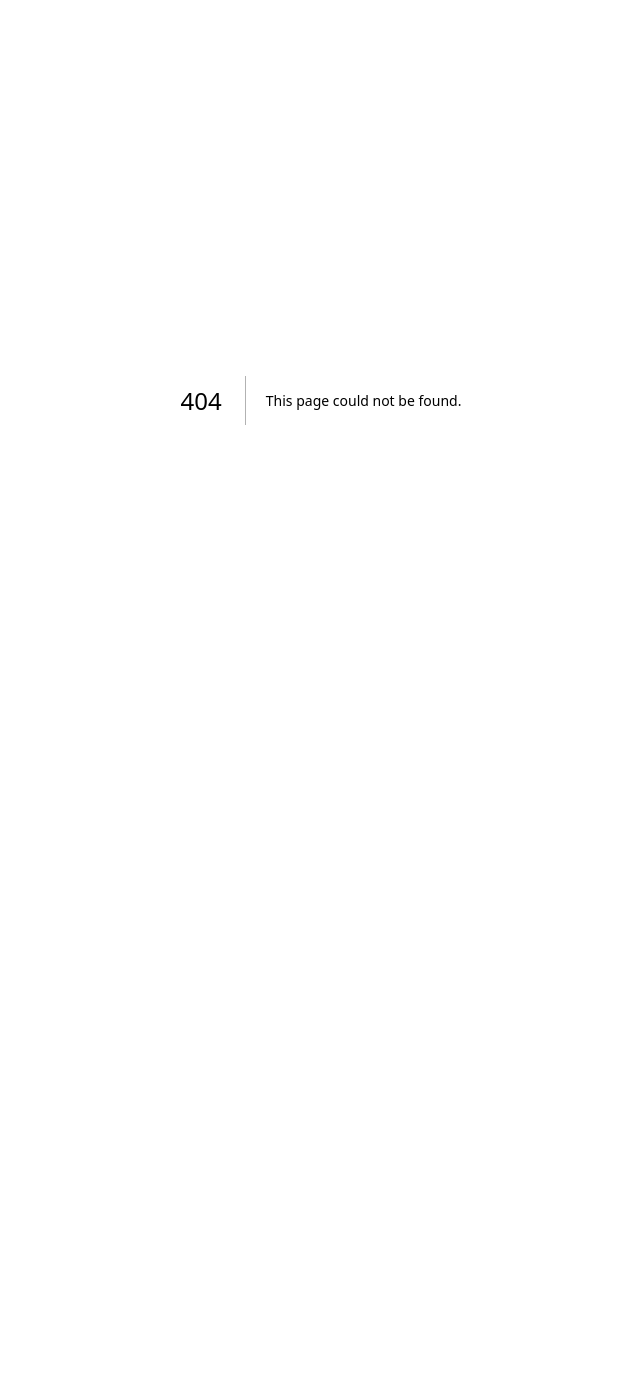
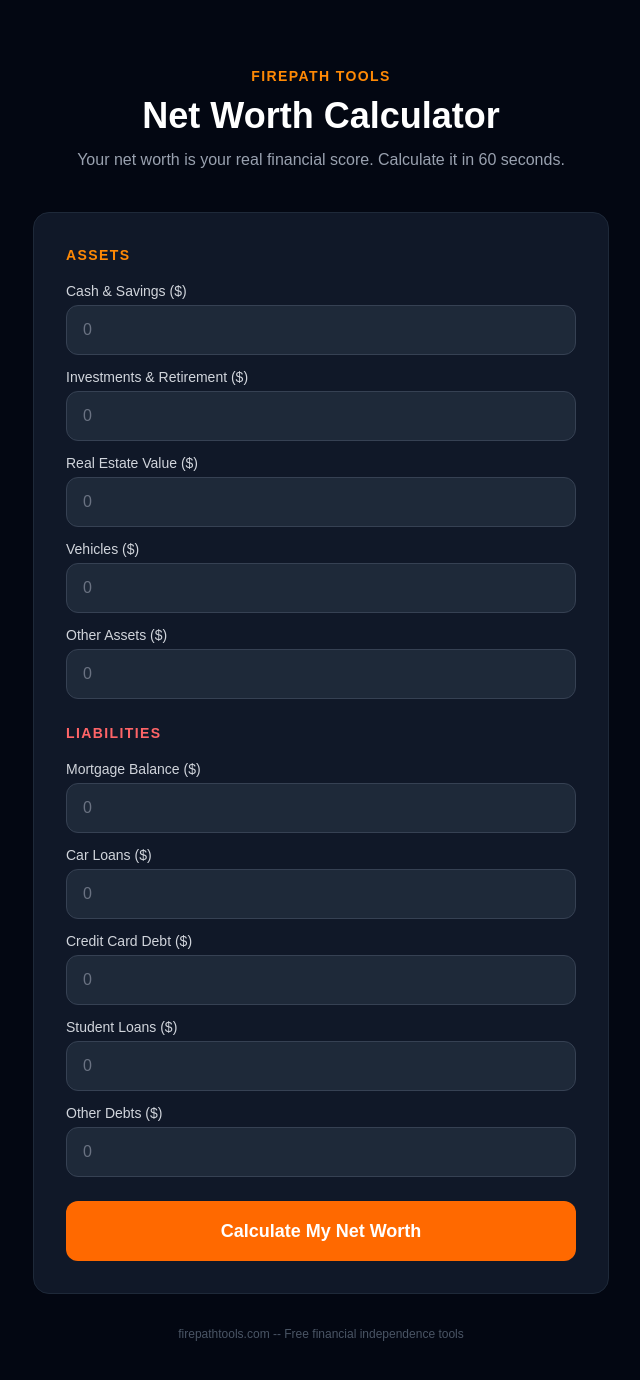
Before and after one commit to giraudsebastien79000-max/firepathtools, a Next.js app: page /tools/net-worth in a window 1280 px wide. Before the commit this address had no page. Shown: the top 1380 px of the page, without its empty margins (319-959 px from the left). Before the commit the page ends 800 px from the top, so only its background shows below. Built offline with nearby package versions, Linux system fonts and the light colour scheme.

Commit message:
Add Net Worth Calculator

```diff
--- /dev/null
+++ b/app/tools/net-worth/page.tsx
@@ -0,0 +1,79 @@
+"use client";
+import { useState } from "react";
+
+export default function NetWorth() {
+  const [cash, setCash] = useState("");
+  const [investments, setInvestments] = useState("");
+  const [realEstate, setRealEstate] = useState("");
+  const [vehicles, setVehicles] = useState("");
+  const [otherAssets, setOtherAssets] = useState("");
+  const [mortgage, setMortgage] = useState("");
+  const [carLoans, setCarLoans] = useState("");
+  const [creditCards, setCreditCards] = useState("");
+  const [studentLoans, setStudentLoans] = useState("");
+  const [otherDebts, setOtherDebts] = useState("");
+  const [result, setResult] = useState(null);
+
+  const calculate = () => {
+    const assets = (parseFloat(cash)||0) + (parseFloat(investments)||0) + (parseFloat(realEstate)||0) + (parseFloat(vehicles)||0) + (parseFloat(otherAssets)||0);
+    const liabilities = (parseFloat(mortgage)||0) + (parseFloat(carLoans)||0) + (parseFloat(creditCards)||0) + (parseFloat(studentLoans)||0) + (parseFloat(otherDebts)||0);
+    const netWorth = assets - liabilities;
+    setResult({ assets, liabilities, netWorth });
+  };
+
+  const inputClass = "w-full bg-gray-800 border border-gray-700 rounded-xl px-4 py-3 text-white placeholder-gray-500 focus:outline-none focus:border-orange-400";
+
+  return (
+    <main className="min-h-screen bg-gray-950 text-white flex flex-col items-center justify-center px-4 py-16">
+      <div className="max-w-xl w-full">
+        <div className="text-center mb-10">
+          <span className="text-orange-400 text-sm font-semibold tracking-widest uppercase">FirePath Tools</span>
+          <h1 className="text-4xl font-bold mt-2 mb-3">Net Worth Calculator</h1>
+          <p className="text-gray-400 text-base">Your net worth is your real financial score. Calculate it in 60 seconds.</p>
+        </div>
+        <div className="bg-gray-900 rounded-2xl p-8 space-y-6 border border-gray-800">
+          <div>
+            <h2 className="text-orange-400 font-semibold mb-4 uppercase text-sm tracking-widest">Assets</h2>
+            <div className="space-y-3">
+              <div><label className="block text-sm text-gray-300 mb-1">Cash & Savings ($)</label><input type="number" value={cash} onChange={(e) => setCash(e.target.value)} placeholder="0" className={inputClass} /></div>
+              <div><label className="block text-sm text-gray-300 mb-1">Investments & Retirement ($)</label><input type="number" value={investments} onChange={(e) => setInvestments(e.target.value)} placeholder="0" className={inputClass} /></div>
+              <div><label className="block text-sm text-gray-300 mb-1">Real Estate Value ($)</label><input type="number" value={realEstate} onChange={(e) => setRealEstate(e.target.value)} placeholder="0" className={inputClass} /></div>
+              <div><label className="block text-sm text-gray-300 mb-1">Vehicles ($)</label><input type="number" value={vehicles} onChange={(e) => setVehicles(e.target.value)} placeholder="0" className={inputClass} /></div>
+              <div><label className="block text-sm text-gray-300 mb-1">Other Assets ($)</label><input type="number" value={otherAssets} onChange={(e) => setOtherAssets(e.target.value)} placeholder="0" className={inputClass} /></div>
+            </div>
+          </div>
+          <div>
+            <h2 className="text-red-400 font-semibold mb-4 uppercase text-sm tracking-widest">Liabilities</h2>
+            <div className="space-y-3">
+              <div><label className="block text-sm text-gray-300 mb-1">Mortgage Balance ($)</label><input type="number" value={mortgage} onChange={(e) => setMortgage(e.target.value)} placeholder="0" className={inputClass} /></div>
+              <div><label className="block text-sm text-gray-300 mb-1">Car Loans ($)</label><input type="number" value={carLoans} onChange={(e) => setCarLoans(e.target.value)} placeholder="0" className={inputClass} /></div>
+              <div><label className="block text-sm text-gray-300 mb-1">Credit Card Debt ($)</label><input type="number" value={creditCards} onChange={(e) => setCreditCards(e.target.value)} placeholder="0" className={inputClass} /></div>
+              <div><label className="block text-sm text-gray-300 mb-1">Student Loans ($)</label><input type="number" value={studentLoans} onChange={(e) => setStudentLoans(e.target.value)} placeholder="0" className={inputClass} /></div>
+              <div><label className="block text-sm text-gray-300 mb-1">Other Debts ($)</label><input type="number" value={otherDebts} onChange={(e) => setOtherDebts(e.target.value)} placeholder="0" className={inputClass} /></div>
+            </div>
+          </div>
+          <button onClick={calculate} className="w-full bg-orange-500 hover:bg-orange-400 text-white font-bold py-4 rounded-xl text-lg transition-colors">Calculate My Net Worth</button>
+          {result !== null && (
+            <div className="space-y-4">
+              <div className={`rounded-xl p-6 text-center border ${result.netWorth >= 0 ? "bg-gray-800 border-orange-400/30" : "bg-red-900/20 border-red-400/30"}`}>
+                <p className="text-gray-400 text-sm mb-1">Your Net Worth</p>
+                <p className={`text-5xl font-bold ${result.netWorth >= 0 ? "text-orange-400" : "text-red-400"}`}>${result.netWorth.toLocaleString("en-US", { maximumFractionDigits: 0 })}</p>
+              </div>
+              <div className="grid grid-cols-2 gap-4">
+                <div className="bg-gray-800 rounded-xl p-4 border border-gray-700 text-center">
+                  <p className="text-gray-400 text-xs mb-1">Total Assets</p>
+                  <p className="text-xl font-bold text-green-400">${result.assets.toLocaleString("en-US", { maximumFractionDigits: 0 })}</p>
+                </div>
+                <div className="bg-gray-800 rounded-xl p-4 border border-gray-700 text-center">
+                  <p className="text-gray-400 text-xs mb-1">Total Liabilities</p>
+                  <p className="text-xl font-bold text-red-400">${result.liabilities.toLocaleString("en-US", { maximumFractionDigits: 0 })}</p>
+                </div>
+              </div>
+            </div>
+          )}
+        </div>
+        <p className="text-center text-gray-600 text-xs mt-8">firepathtools.com -- Free financial independence tools</p>
+      </div>
+    </main>
+  );
+}
```
